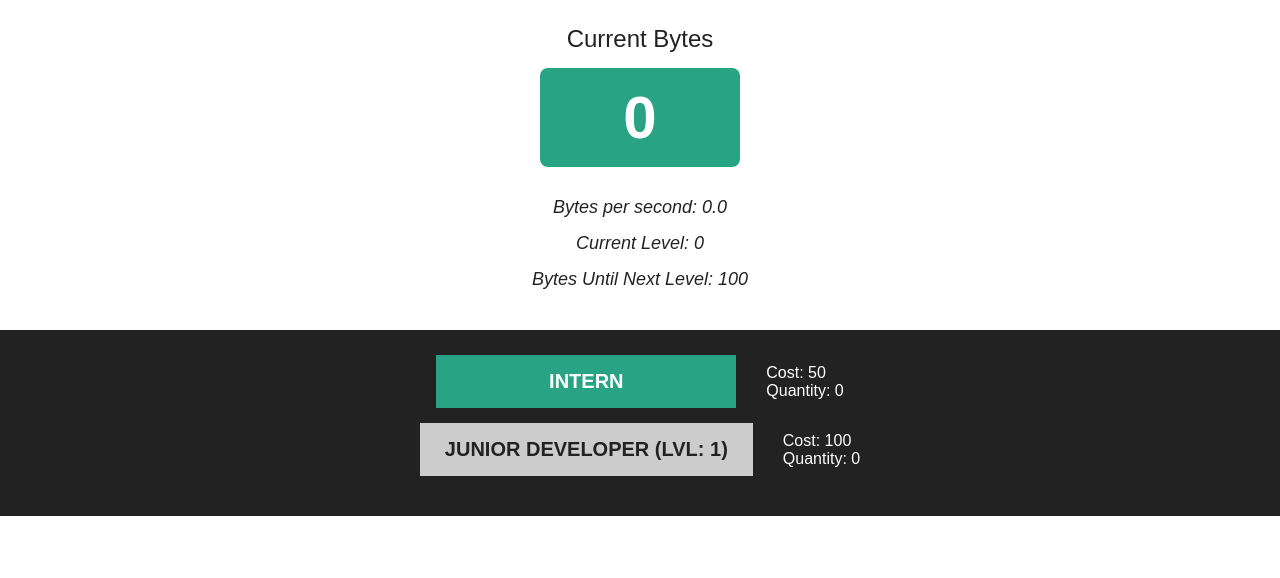
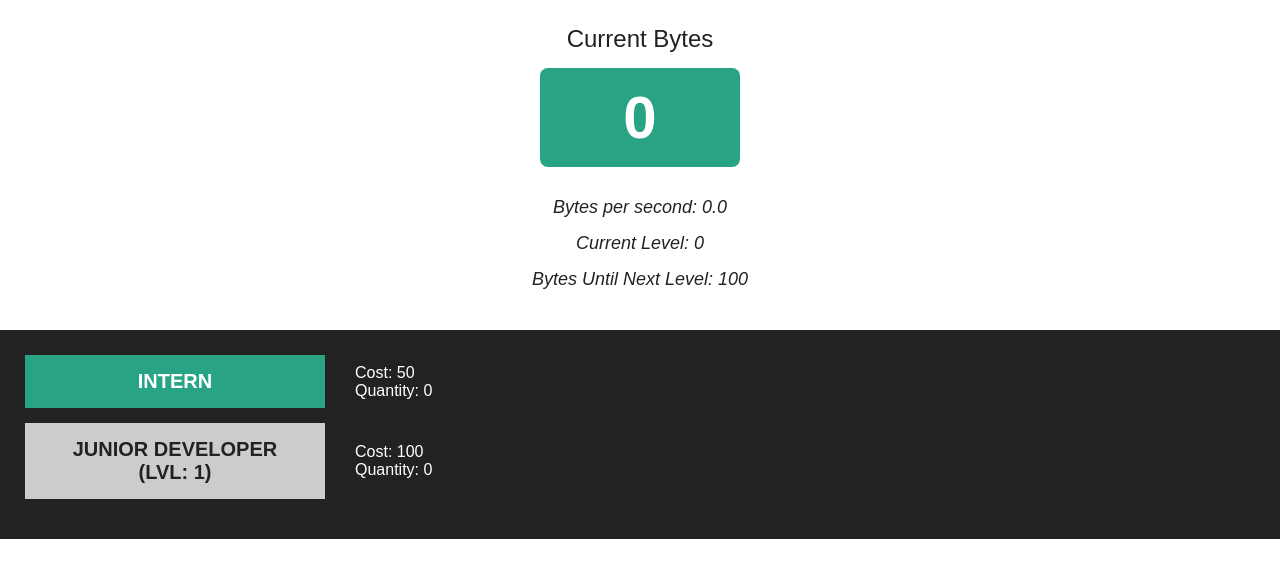
Before and after one commit to madhurabhujbal/Challenge31Days, a Vue app in the folder day15_coderGameVue/coder-game/: page / in a window 1280 px wide. Shown: the top 578 px of the page. Built offline with nearby package versions, Linux system fonts and the light colour scheme.

Commit message:
Add code for buyUpgrade method, and also for calling it when button is clicked to buy an upgrade. Correct the styling code for getting buttons in equal size

```diff
--- a/day15_coderGameVue/coder-game/src/components/Upgrades.vue
+++ b/day15_coderGameVue/coder-game/src/components/Upgrades.vue
@@ -4,7 +4,7 @@
         :key="index"
         class="upgrade"
         >
-        <button :class="`button ${upgrade.disabled ? 'disabled' : ''}`">
+        <button :class="`button ${upgrade.disabled ? 'disabled' : ''}`" @click="() => buyUpgrade(index) ">
         {{ upgrade.name }} {{ upgrade.disabled ? `(lvl: ${upgrade.unlocksAt})` : ''}}
         </button>
         <div class="details">
@@ -21,6 +21,14 @@ export default {
     computed: {
         upgrades() {
             return this.$store.getters.availableUpgrades;
+        }
+    },
+    methods: {
+        buyUpgrade(index) {
+            this.$store.commit('buyUpgrade', {
+                index,
+                amount: 1
+            });
         }
     }
 }
@@ -40,7 +48,11 @@ export default {
 
         .button, .cost, .quantity {
             color: #FFF;
-            margin: 0px 15px;
+            margin: 0 15px;
+        }
+
+        .details {
+            flex: 1 1 100%;
         }
 
         .button {
@@ -48,7 +60,7 @@ export default {
             border: none;
             outline: none;
             background: none;
-            display: inline;
+            display: inline-block;
             min-width: 300px;
             padding: 15px 25px;
             background-color: #28A484;
```
